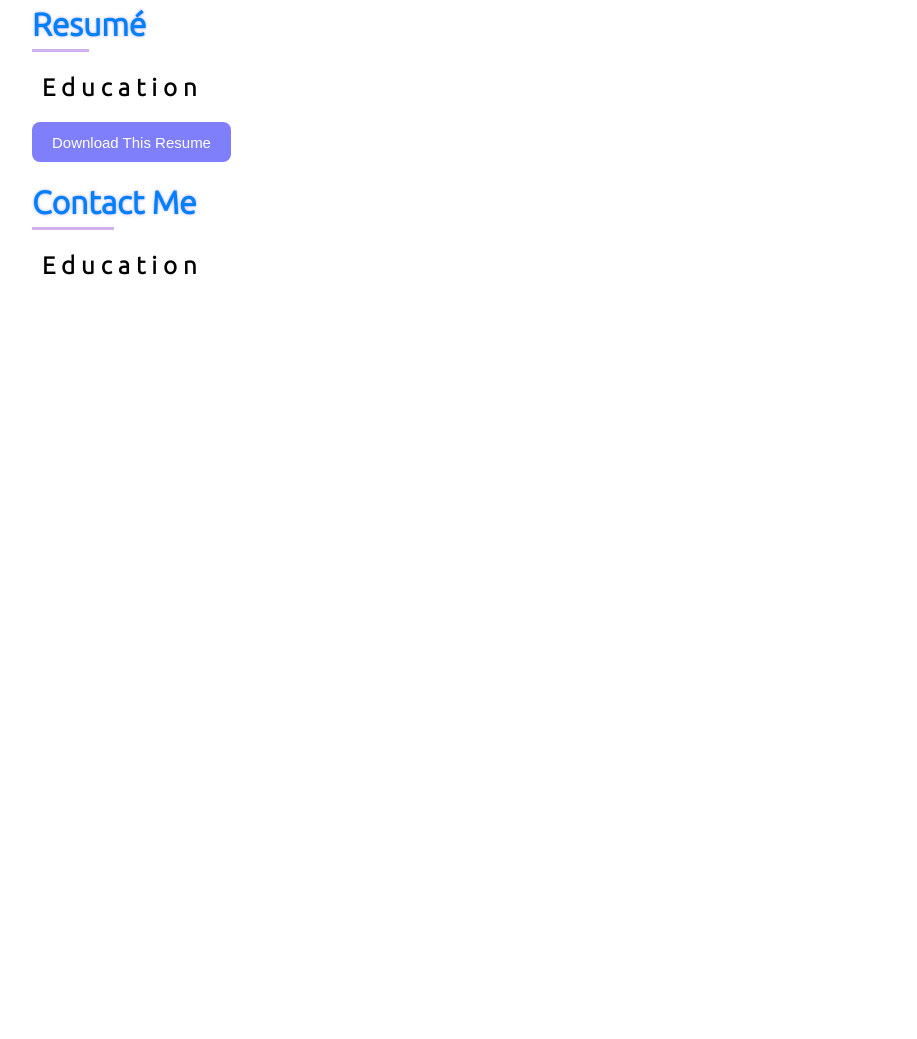
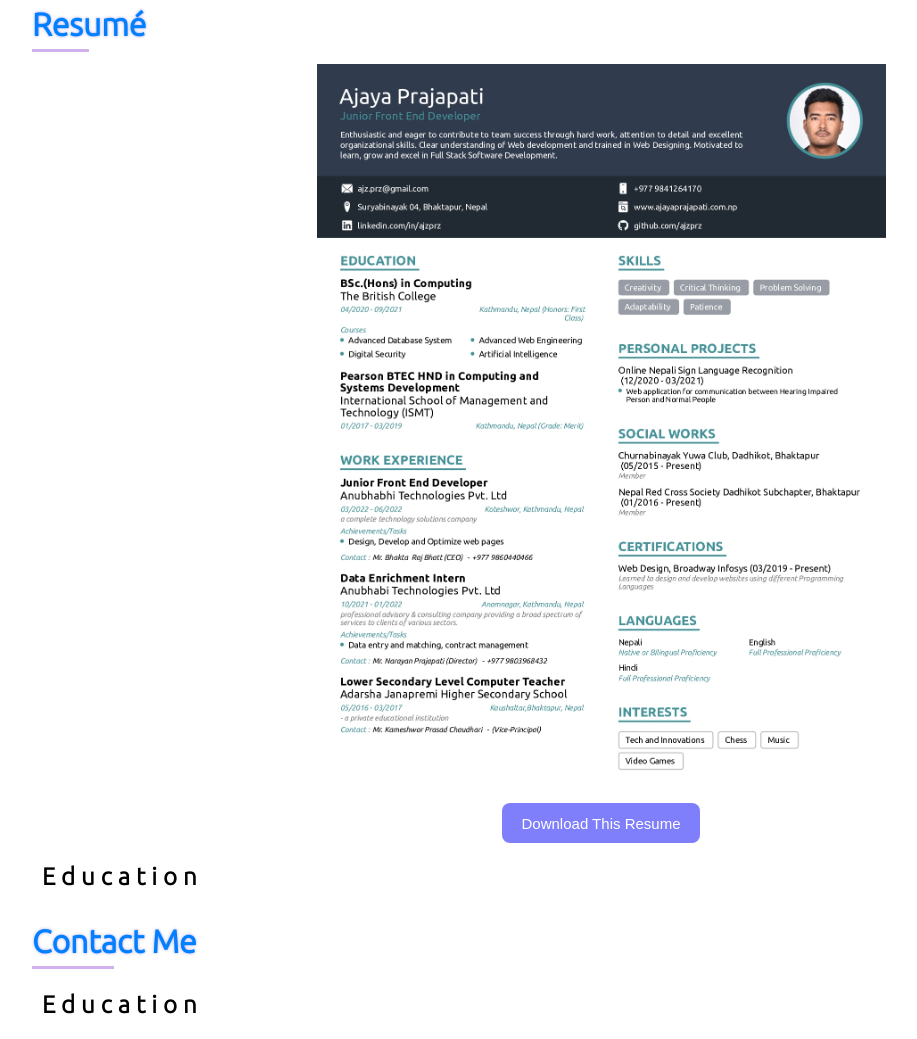
Before and after one commit to ajzprz/Portfolio-Ajz-Prz, a plain HTML site: page index.html in a window 1280 px wide. Shown: the part 2092-3131 px from the top of the page, without its empty margins (80-997 px from the left). Before the commit the page ends 2392 px from the top, so only its background shows below. Drawn offline with nearby package versions, Linux system fonts and the light colour scheme.

```diff
--- a/assets/css/index.css
+++ b/assets/css/index.css
@@ -10,6 +10,10 @@
 
 .mt-10{
   margin-top: 10px;
+}
+
+.mb-10{
+  margin-bottom: 10px;
 }
 
 .my-20 {
@@ -408,6 +412,16 @@
   justify-content: space-around;
 }
 
+.resume-screenshot{
+  text-align: center;
+  margin:auto;
+}
+
+.resume-screenshot img{
+  width:50%;
+  margin: auto;
+}
+
 .sub-contents {
   display: flex;
   flex-wrap: wrap;
--- a/index.html
+++ b/index.html
@@ -325,10 +325,18 @@
 
       </section>
       <section class="resume container" id="resume">
-        <h1 class="title"><span> Resumé </span></h1>
+        <h1 class="title mb-10"><span> Resumé </span></h1>
+
+        <div class="resume-screenshot">
+        <img src="./assets/img/resume.jpg" alt="">
+        <div>
+        <a href="./assets/documents/Ajaya Prajapati's Resume 2022.pdf"><button class="resume-btn">Download This Resume</button></a>
+      </div>
+
+      </div>
+
         <h3 class="sub-title education">Education</h3>
 
-        <a href="./assets/documents/Ajaya Prajapati's Resume 2022.pdf"><button class="resume-btn">Download This Resume</button></a>
       </section>
       <section class="contact-me container" id="contact-me">
         <h1 class="title"><span>Contact Me </span></h1>
```
Also changed, not shown: assets/img/resume.jpg (added).
